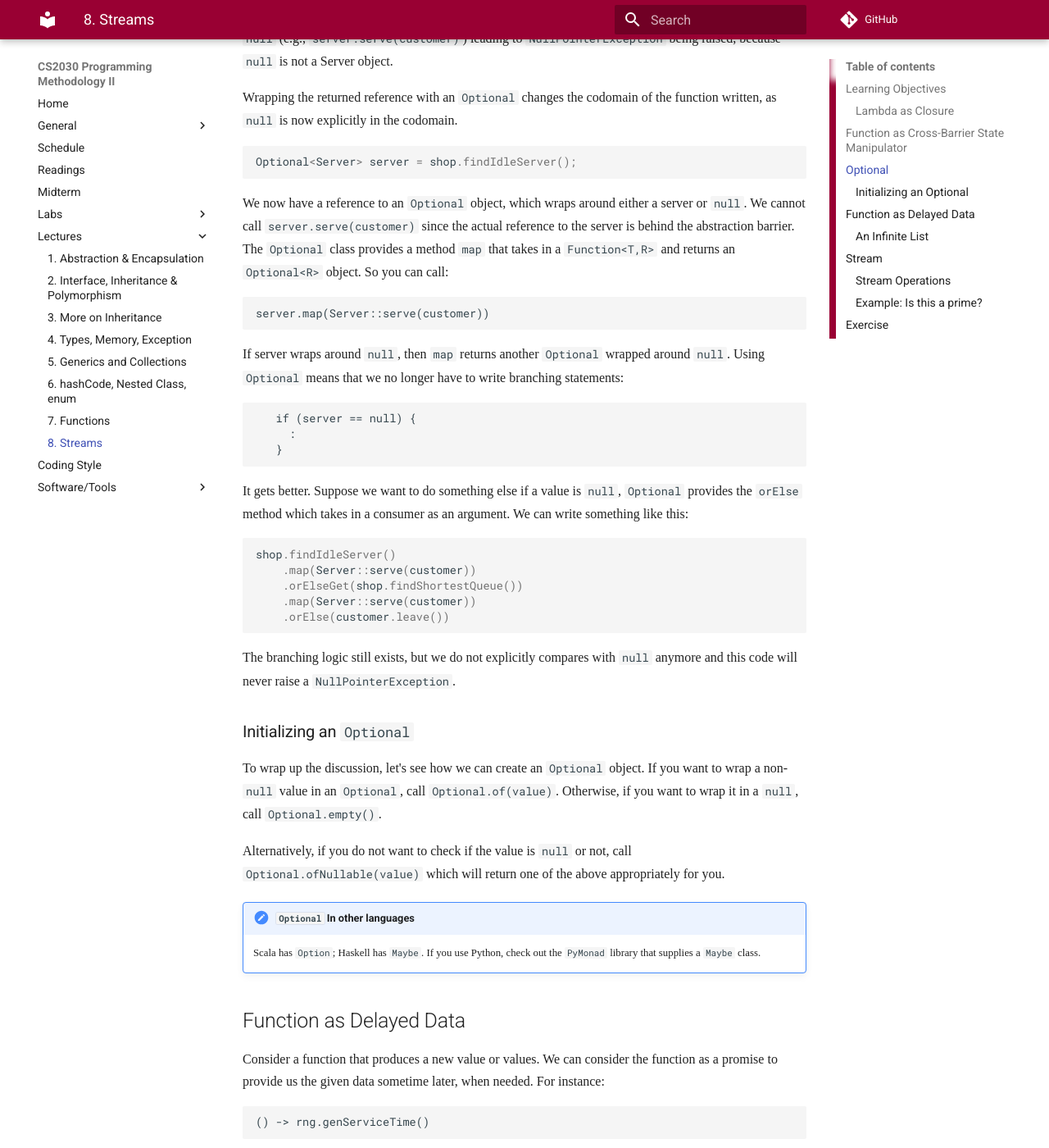
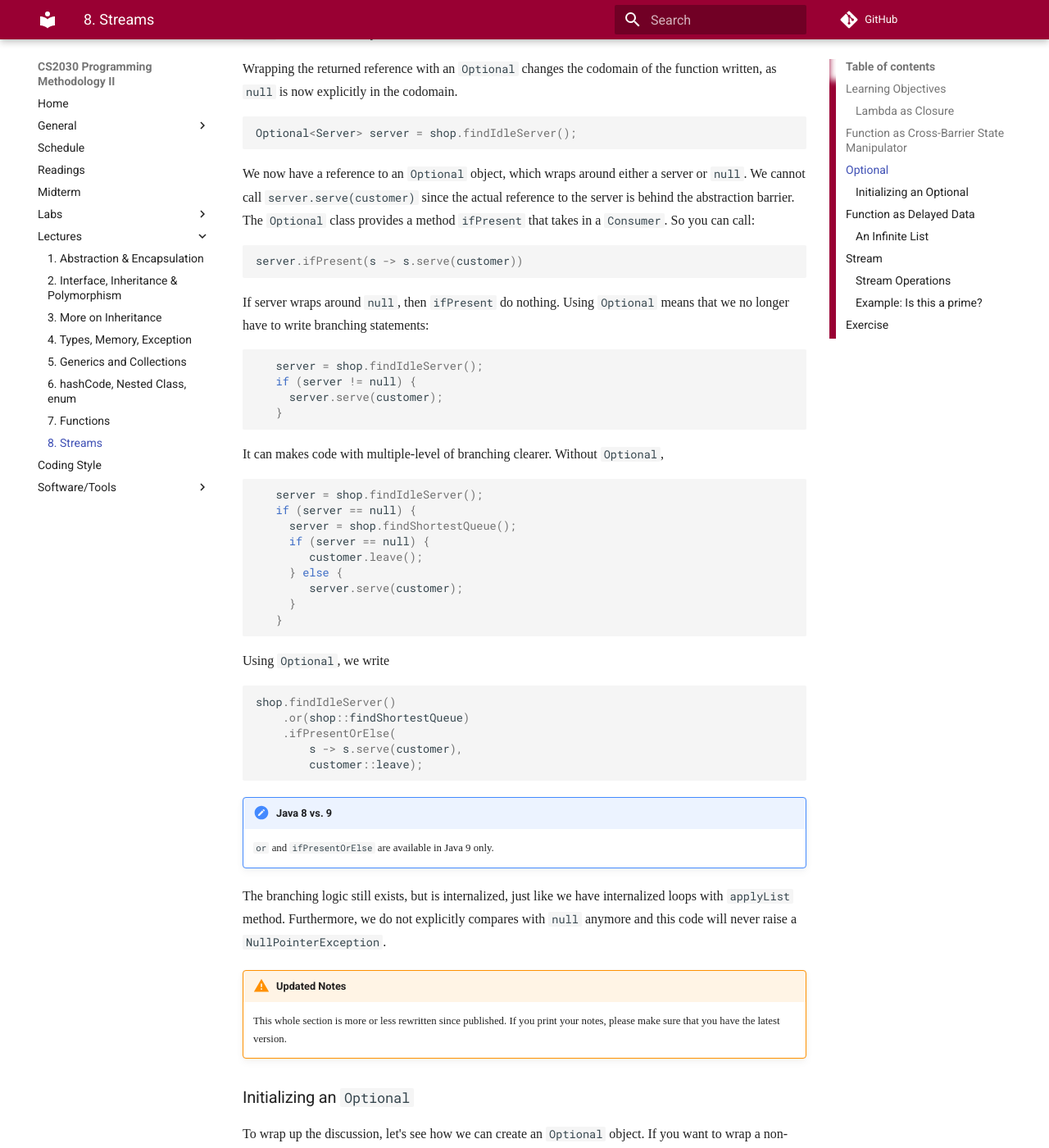
Before and after one commit to nus-cs2030/1718-s2, an MkDocs documentation site: the page built from docs/lec08.md, in a window 1280 px wide and 1400 px high, scrolled down 1654 px. Shown: the whole window at 82% size. Built offline with MkDocs 1.6.1 and Material for MkDocs 9.7.7, drawn with Linux system fonts in a browser that asks for light colours; nearby versions of some CDN libraries; some web fonts are replaced; formulas are drawn with MathJax 3; comment, search, counter and statistics services are not loaded; old or Windows-style settings are respelled for this version of MkDocs; some of the changed text lies outside the part shown.

Commit message:
Improve code examples

````diff
--- a/docs/lec08.md
+++ b/docs/lec08.md
@@ -47,31 +46,51 @@ Wrapping the returned reference with an `Optional` changes the codomain of the f
 Optional<Server> server = shop.findIdleServer();
 ```
 
-We now have a reference to an `Optional` object, which wraps around either a server or `null`.  We cannot call `server.serve(customer)` since the actual reference to the server is behind the abstraction barrier.  The `Optional` class provides a method `map` that takes in a `Function<T,R>` and returns an `Optional<R>` object.  So you can call:
+We now have a reference to an `Optional` object, which wraps around either a server or `null`.  We cannot call `server.serve(customer)` since the actual reference to the server is behind the abstraction barrier.  The `Optional` class provides a method `ifPresent` that takes in a `Consumer`.  So you can call:
 
-```
-server.map(Server::serve(customer))
+```Java
+server.ifPresent(s -> s.serve(customer))
 ```
 
-If server wraps around `null`, then `map` returns another `Optional` wrapped around `null`.  Using `Optional` means that we no longer have to write branching statements:
-
-```
-   if (server == null) {
-     :
+If server wraps around `null`, then `ifPresent` do nothing.  Using `Optional` means that we no longer have to write branching statements:
+```Java
+   server = shop.findIdleServer();
+   if (server != null) {
+	 server.serve(customer);
    }
 ```
 
-It gets better.  Suppose we want to do something else if a value is `null`, `Optional` provides the `orElse` method which takes in a consumer as an argument.  We can write something like this:
+It can makes code with multiple-level of branching clearer.  Without `Optional`,
+
+```Java
+   server = shop.findIdleServer();
+   if (server == null) {
+	 server = shop.findShortestQueue();
+	 if (server == null) {
+		customer.leave();
+	 } else {
+		server.serve(customer);
+	 }
+   }
+```
+
+Using `Optional`, we write
 
 ```Java
 shop.findIdleServer()
-    .map(Server::serve(customer))
-    .orElseGet(shop.findShortestQueue())
-    .map(Server::serve(customer))
-    .orElse(customer.leave())
+    .or(shop::findShortestQueue)
+    .ifPresentOrElse(
+        s -> s.serve(customer),
+        customer::leave);
 ```
 
-The branching logic still exists, but we do not explicitly compares with `null` anymore and this code will never raise a `NullPointerException`.
+!!! notes "Java 8 vs. 9"
+    `or` and `ifPresentOrElse` are available in Java 9 only.
+
+The branching logic still exists, but is internalized, just like we have internalized loops with `applyList` method.  Furthermore, we do not explicitly compares with `null` anymore and this code will never raise a `NullPointerException`.
+
+!!! warning "Updated Notes"
+    This whole section is more or less rewritten since published.  If you print your notes, please make sure that you have the latest version.
 
 ### Initializing an `Optional`
 To wrap up the discussion, let's see how we can create an `Optional` object.  If you want to wrap a non-`null` value in an `Optional`, call `Optional.of(value)`.  Otherwise, if you want to wrap it in a `null`, call `Optional.empty()`.
@@ -381,24 +405,3 @@ You should take a look at the methods provided by the `Stream` class, and read t
     ```
 
 4.  Write a method that returns the first $n$ Fibonacci numbers as a `Stream<BigInteger>`.  For instance, the first 10 Fibonacci numbers are 1, 1, 2, 3, 5, 8, 13, 21, 34, 55.  It would be useful to write a new `Pair<T, U>` class that keeps two items around in the stream.  We use the `BigInteger` class to avoid overflow.
-
-5.  The interface `SummaryStrategy` has a single abstract method `summarize`, allowing any implementing class to define its own strategy of summarizing a long `String` to within the length of a given `lengthLimit`.  The declaration of the interface is as follows:
-
-    ```Java
-    @FunctionalInterface
-    interface SummaryStrategy {
-      String summarize(String text, int lengthLimit);
-    }
-    ```
-
-    There is another method `createSnippet` that takes in a `SummaryStrategy` object as an argument.
-
-    ```Java
-    void createSnippet(SummaryStrategy strategy) {
-        :
-    }
-    ```
-
-    Suppose that there is a class `TextShortener` with a static method `String shorten(String s, int n)` that shortens the String `s` to within the length of `n`.  This method can serve as a summary strategy, and you want to use `shorten` as a `SummaryStrategy` in the method `createSnippet`.
-
-    Show how you would call `createSnippet` with the static method `shorten` from the class `TextShortener` as the strategy.
````
Also changed, not shown: other parts of docs/lec08.md (+13 -9 lines).
